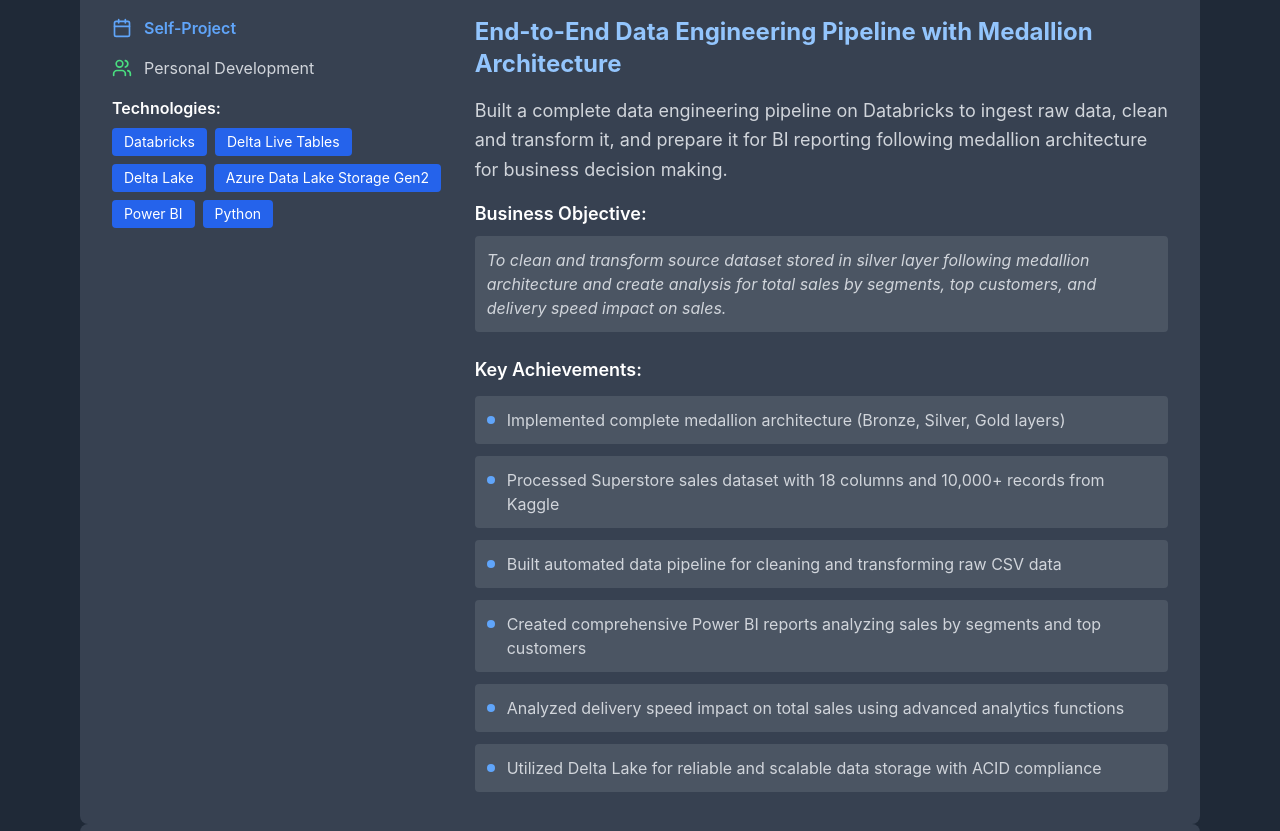
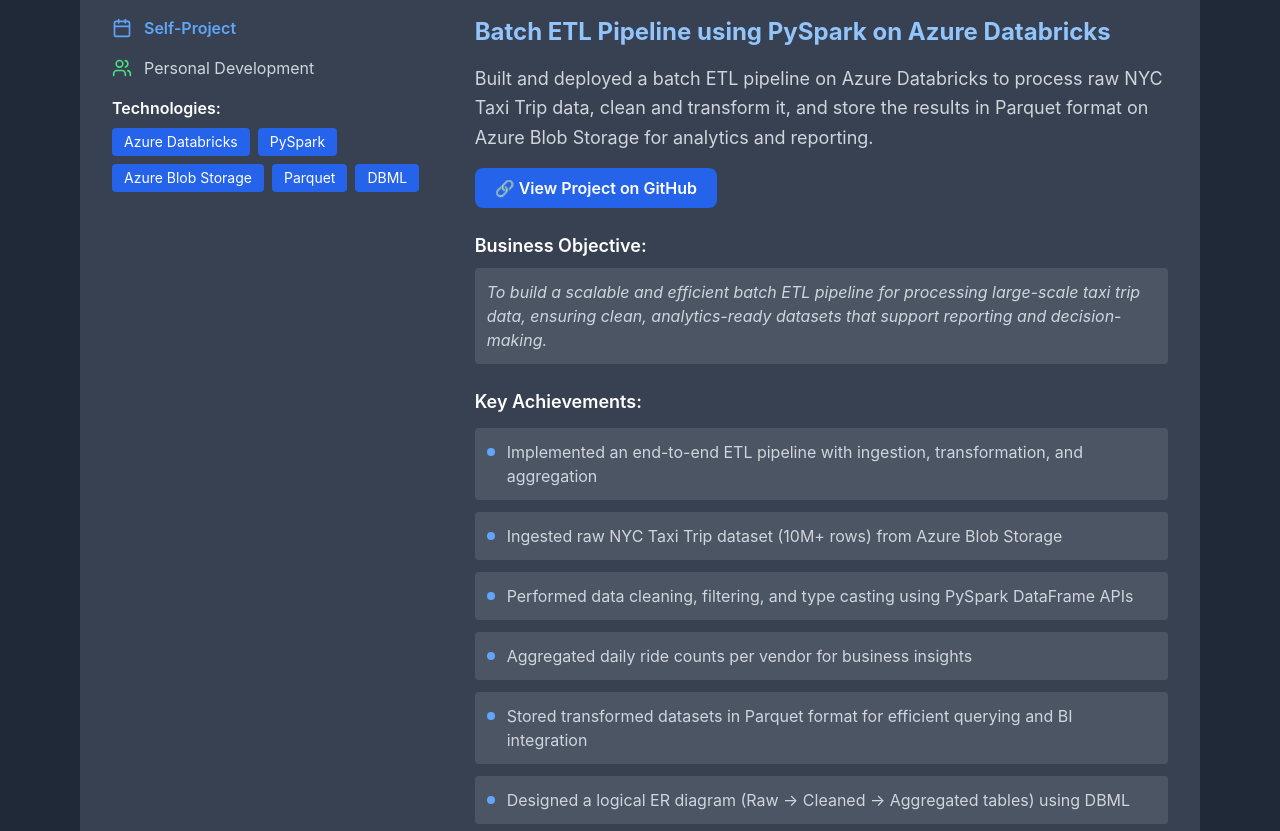
Before and after one commit to parthhhhh12/portfolio, a React (Create React App) app: page / in a window 1280 px wide. Shown: the part 2900-3731 px from the top of the page. Built offline with nearby package versions, Linux system fonts and the light colour scheme.

Commit message:
Added my Project Link

```diff
--- a/src/App.js
+++ b/src/App.js
@@ -30,22 +30,24 @@ const App = () => {
   ];
 
   const projects = [
-    {
-      title: "End-to-End Data Engineering Pipeline with Medallion Architecture",
-      duration: "Self-Project",
-      client: "Personal Development",
-      description: "Built a complete data engineering pipeline on Databricks to ingest raw data, clean and transform it, and prepare it for BI reporting following medallion architecture for business decision making.",
-      tech: ["Databricks", "Delta Live Tables", "Delta Lake", "Azure Data Lake Storage Gen2", "Power BI", "Python"],
-      highlights: [
-        "Implemented complete medallion architecture (Bronze, Silver, Gold layers)",
-        "Processed Superstore sales dataset with 18 columns and 10,000+ records from Kaggle",
-        "Built automated data pipeline for cleaning and transforming raw CSV data",
-        "Created comprehensive Power BI reports analyzing sales by segments and top customers",
-        "Analyzed delivery speed impact on total sales using advanced analytics functions",
-        "Utilized Delta Lake for reliable and scalable data storage with ACID compliance"
-      ],
-      businessObjective: "To clean and transform source dataset stored in silver layer following medallion architecture and create analysis for total sales by segments, top customers, and delivery speed impact on sales."
-    },
+  {
+  title: "Batch ETL Pipeline using PySpark on Azure Databricks",
+  duration: "Self-Project",
+  client: "Personal Development",
+  description: "Built and deployed a batch ETL pipeline on Azure Databricks to process raw NYC Taxi Trip data, clean and transform it, and store the results in Parquet format on Azure Blob Storage for analytics and reporting.",
+  tech: ["Azure Databricks", "PySpark", "Azure Blob Storage", "Parquet", "DBML"],
+  highlights: [
+    "Implemented an end-to-end ETL pipeline with ingestion, transformation, and aggregation",
+    "Ingested raw NYC Taxi Trip dataset (10M+ rows) from Azure Blob Storage",
+    "Performed data cleaning, filtering, and type casting using PySpark DataFrame APIs",
+    "Aggregated daily ride counts per vendor for business insights",
+    "Stored transformed datasets in Parquet format for efficient querying and BI integration",
+    "Designed a logical ER diagram (Raw → Cleaned → Aggregated tables) using DBML"
+  ],
+  businessObjective: "To build a scalable and efficient batch ETL pipeline for processing large-scale taxi trip data, ensuring clean, analytics-ready datasets that support reporting and decision-making.",
+  projectLink: "https://github.com/parthhhhh12/Data_Engineering_Personal_Project"
+}
+    ,
     {
       title: "Azure-Based Data Ingestion and Transformation",
       duration: "July 2025 - August 2025",
@@ -323,6 +325,16 @@ const App = () => {
                   <p className="text-gray-300 text-lg mb-4 leading-relaxed">
                     {project.description}
                   </p>
+                  {project.projectLink && (
+  <a
+    href={project.projectLink}
+    target="_blank"
+    rel="noopener noreferrer"
+    className="inline-block mb-6 bg-blue-600 hover:bg-blue-700 text-white font-semibold px-5 py-2 rounded-lg transition-colors"
+  >
+    🔗 View Project on GitHub
+  </a>
+)}
 
                   {project.businessObjective && (
                     <div className="mb-6">
```
